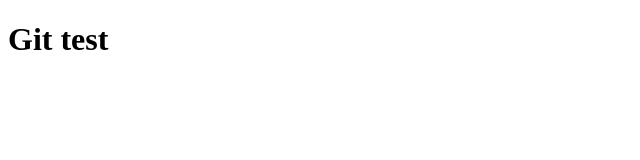
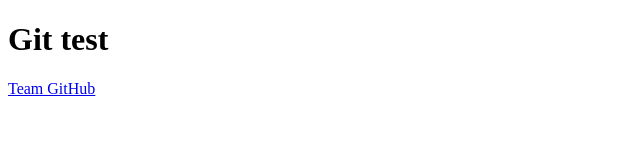
Before and after one commit to kruchinkinSergey/git_test, a plain HTML site: page index.html in a window 1280 px wide. Shown: the whole page, without its empty margins (0-640 px from the left). Drawn offline with Linux system fonts and the light colour scheme.

Commit message:
added link to team github.

```diff
--- a/index.html
+++ b/index.html
@@ -8,6 +8,7 @@
 <body>
     <div class="content">
         <h1 class="content__title">Git test</h1>
+        <a href="https://github.com/kruchinkinSergey" class="content__link">Team GitHub</a>
     </div>
 </body>
 </html>
```
